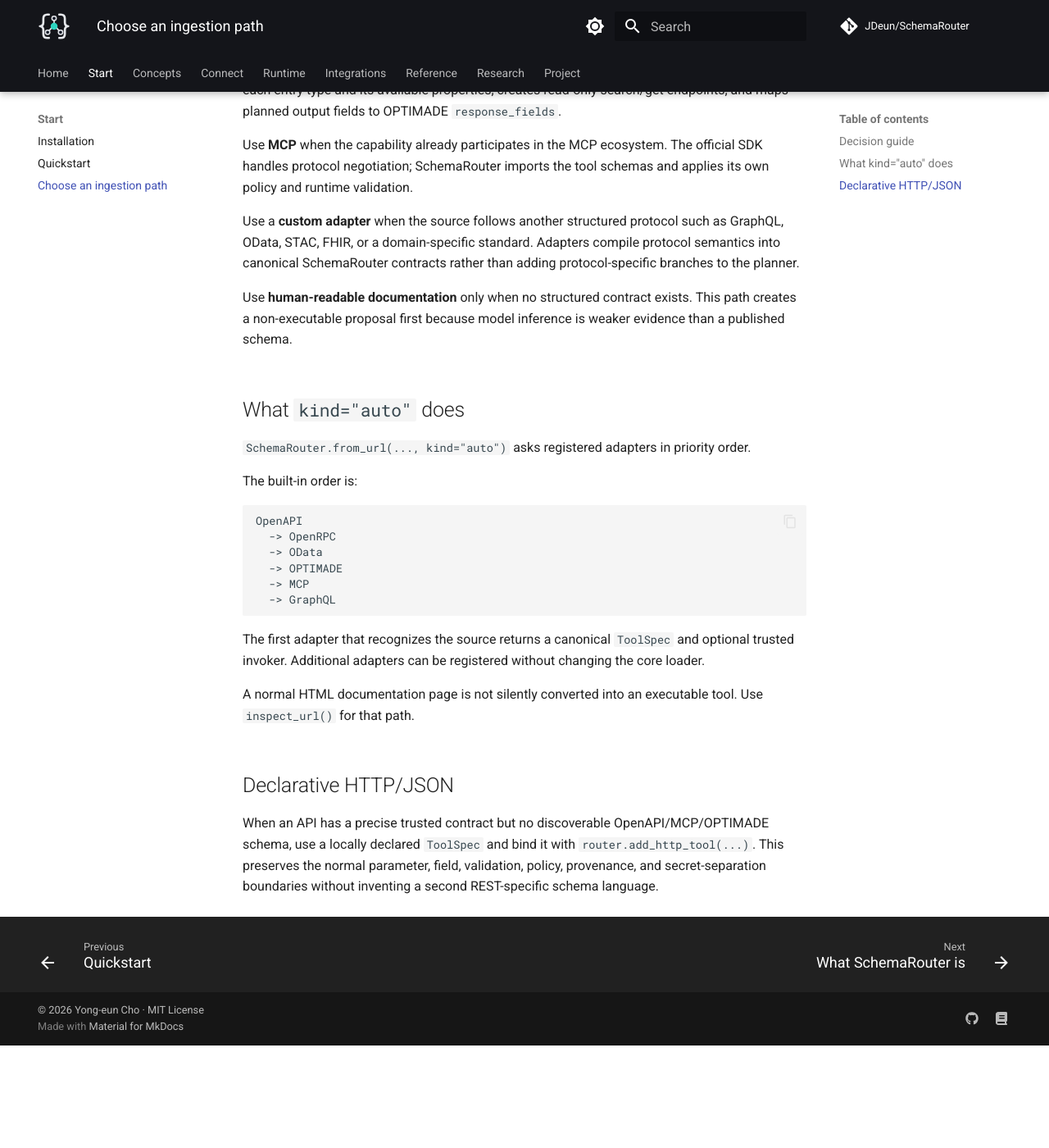
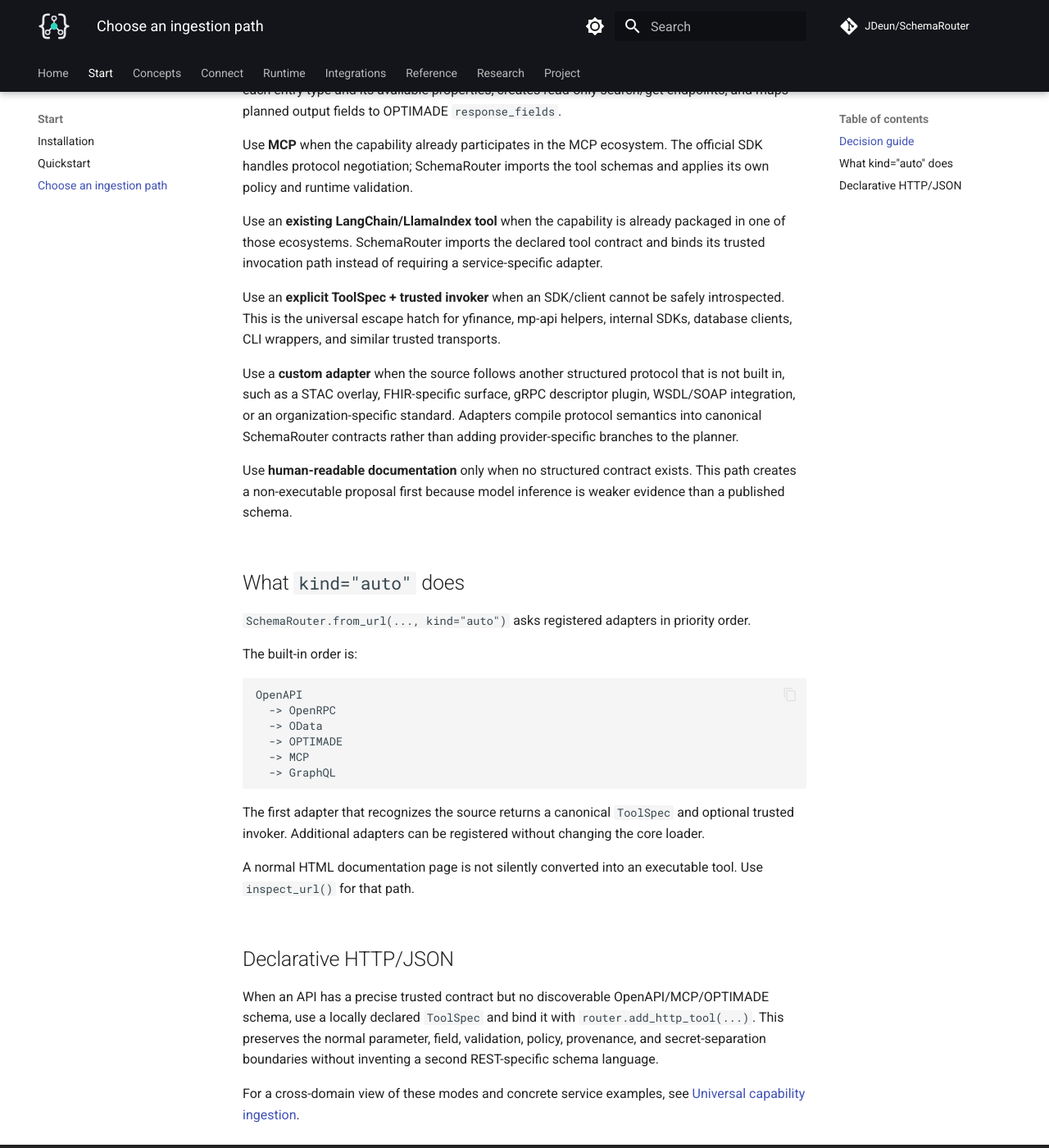
Before and after one commit to JDeun/SchemaRouter, an MkDocs documentation site: the page built from docs/getting-started/ingestion-paths.md, in a window 1280 px wide and 1400 px high, scrolled down 1551 px. Shown: the whole window at 82% size. Built offline with MkDocs 1.6.1 and Material for MkDocs 9.7.7, drawn with Linux system fonts in a browser that asks for light colours; comment, search, counter and statistics services are not loaded; before the commit the page ends 2826 px from its top, so only the background shows below that.

Commit message:
docs: align ingestion guide with current built-ins

```diff
--- a/docs/getting-started/ingestion-paths.md
+++ b/docs/getting-started/ingestion-paths.md
@@ -44,9 +44,18 @@
 protocol negotiation; SchemaRouter imports the tool schemas and applies its own policy and runtime
 validation.
 
-Use a **custom adapter** when the source follows another structured protocol such as GraphQL, OData,
-STAC, FHIR, or a domain-specific standard. Adapters compile protocol semantics into canonical
-SchemaRouter contracts rather than adding protocol-specific branches to the planner.
+Use an **existing LangChain/LlamaIndex tool** when the capability is already packaged in one of
+those ecosystems. SchemaRouter imports the declared tool contract and binds its trusted invocation
+path instead of requiring a service-specific adapter.
+
+Use an **explicit ToolSpec + trusted invoker** when an SDK/client cannot be safely introspected.
+This is the universal escape hatch for yfinance, mp-api helpers, internal SDKs, database clients,
+CLI wrappers, and similar trusted transports.
+
+Use a **custom adapter** when the source follows another structured protocol that is not built in,
+such as a STAC overlay, FHIR-specific surface, gRPC descriptor plugin, WSDL/SOAP integration, or an
+organization-specific standard. Adapters compile protocol semantics into canonical SchemaRouter
+contracts rather than adding provider-specific branches to the planner.
 
 Use **human-readable documentation** only when no structured contract exists. This path creates a
 non-executable proposal first because model inference is weaker evidence than a published schema.
@@ -78,3 +87,6 @@
 locally declared `ToolSpec` and bind it with `router.add_http_tool(...)`. This preserves the
 normal parameter, field, validation, policy, provenance, and secret-separation boundaries without
 inventing a second REST-specific schema language.
+
+For a cross-domain view of these modes and concrete service examples, see
+[Universal capability ingestion](../guides/universal-ingestion.md).
```
